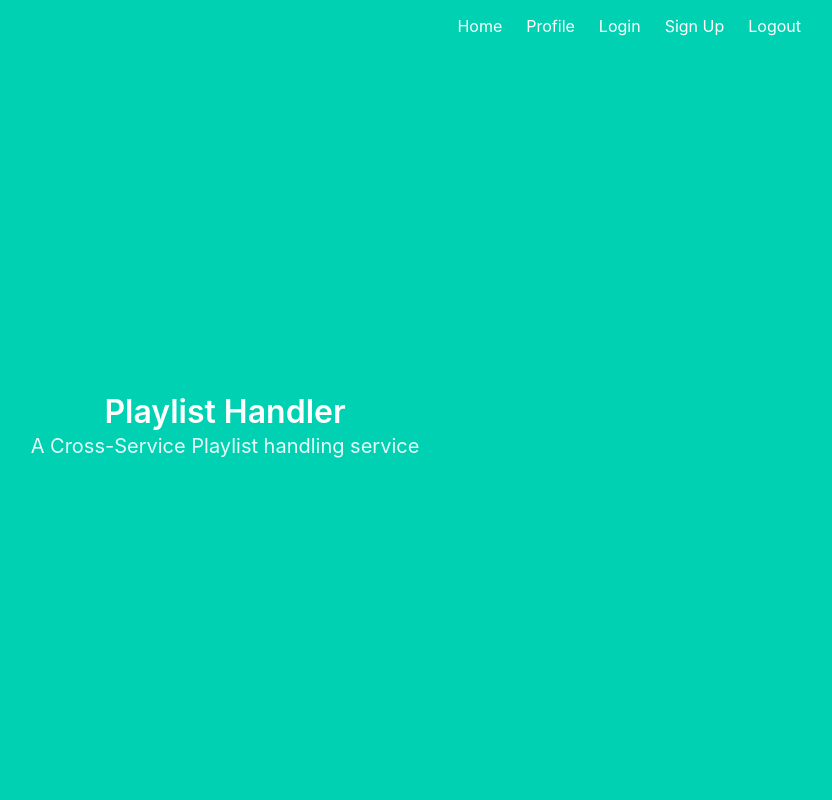
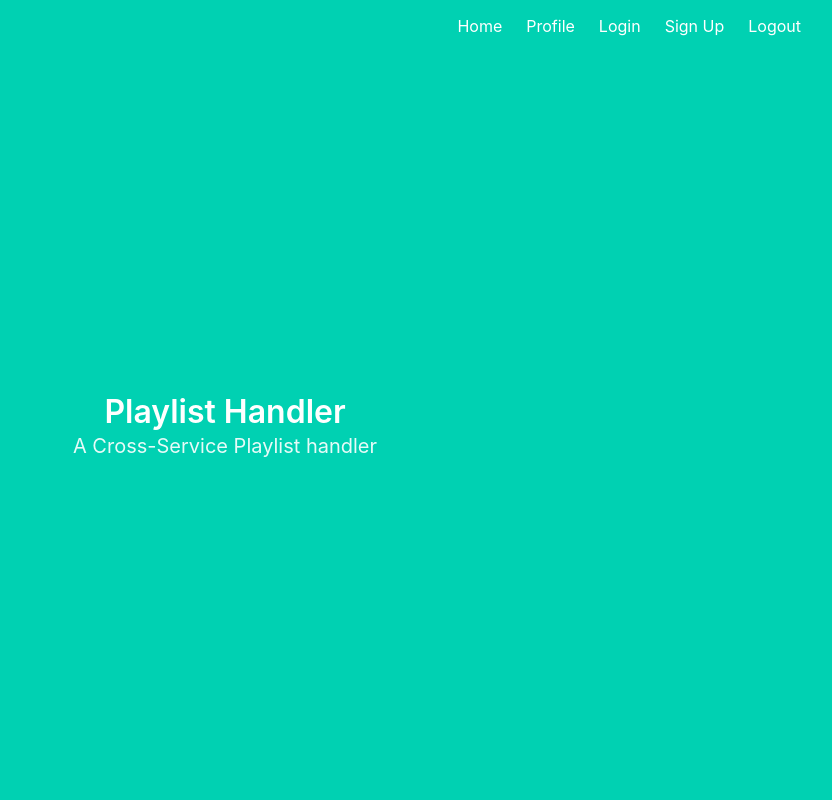
Before and after one commit to Alhuin/playlist-handler, a Flask app: page / in a window 1280 px wide. Shown: the whole page, without its empty margins (415-1247 px from the left). Run offline with Flask 2, Linux system fonts and the light colour scheme.

Commit message:
update index

```diff
--- a/app/templates/index.html
+++ b/app/templates/index.html
@@ -5,6 +5,6 @@
   Playlist Handler
 </h1>
 <h2 class="subtitle">
-  A Cross-Service Playlist handling service
+  A Cross-Service Playlist handler
 </h2>
 {% endblock %}
```
